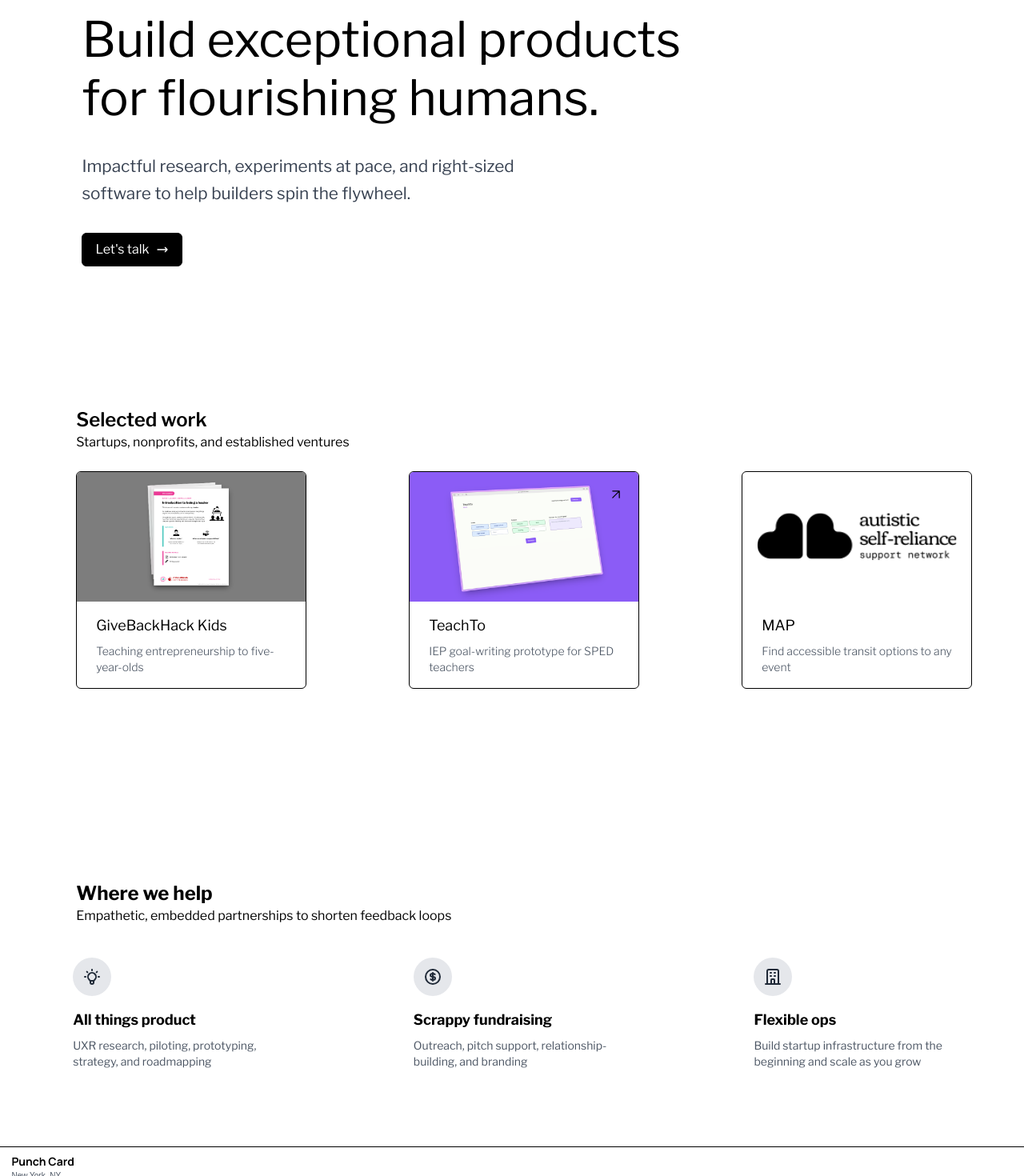
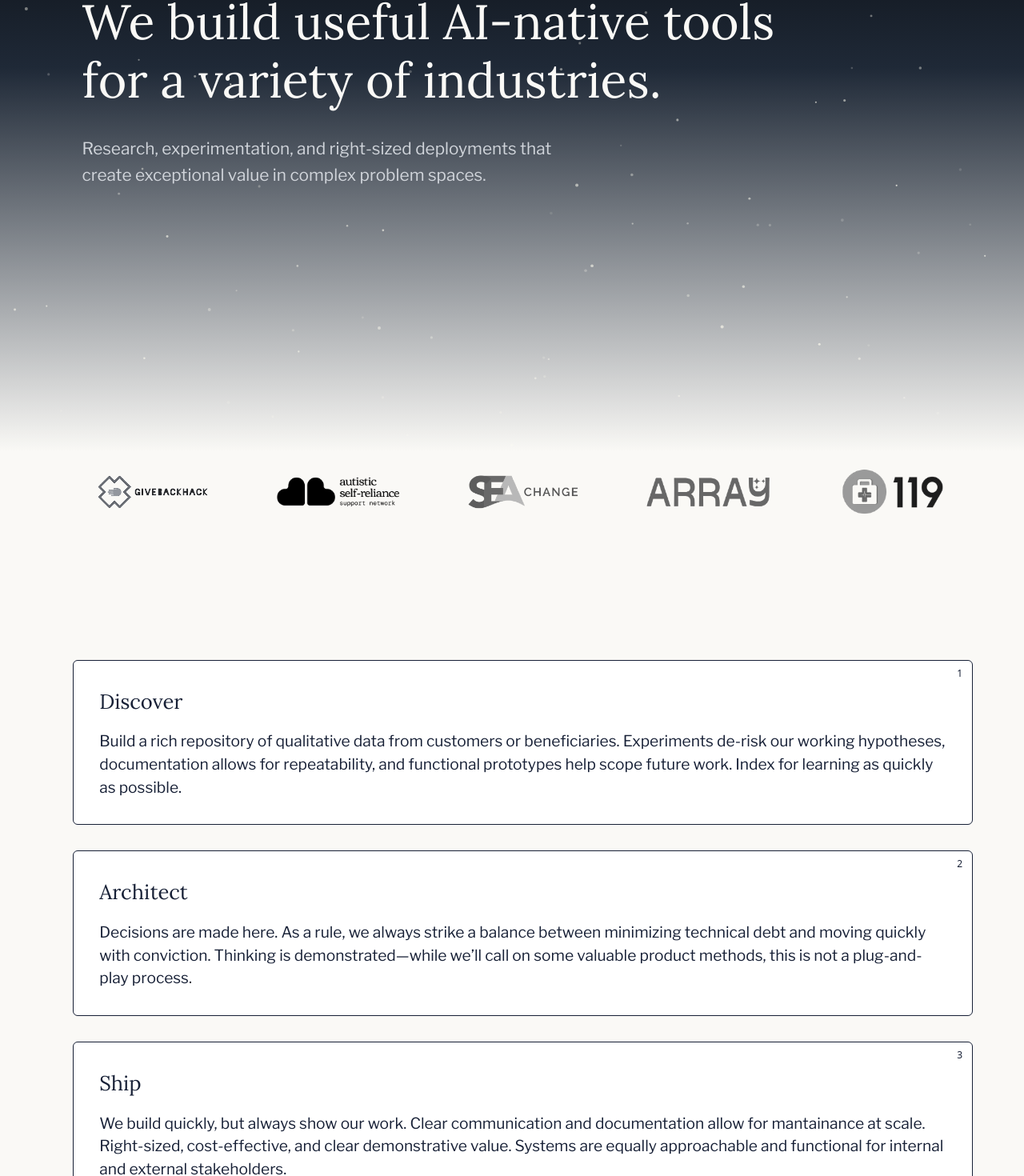
Before and after one commit to owen-myers/teach-to-site-v2, a Next.js app: page / in a window 1280 px wide. Shown: the part 235-1705 px from the top of the page at 80% size. Built offline with nearby package versions, Linux system fonts and the light colour scheme; a web font is replaced by a local one.

Commit message:
finishing changes for UI update V2.0

```diff
--- /dev/null
+++ b/app/components/BackgroundPattern.tsx
@@ -0,0 +1,47 @@
+interface BackgroundPatternProps {
+  className?: string;
+}
+
+const BackgroundPattern = ({ className = "" }: BackgroundPatternProps) => {
+  // Create an array of 100 random positions
+  const dots = Array.from({ length: 100 }, () => ({
+    x: Math.random() * 100,
+    y: Math.random() * 100,
+    size: Math.random() * 1 + 1, // Random size between 1 and 2
+    opacity: Math.random() * 0.5 + 0.5, // Random opacity between 0.5 and 1.0
+    duration: Math.random() * 2 + 2, // 2s to 4s
+    delay: Math.random() * 4 // 0s to 4s
+  }));
+
+  return (
+    <div className={`absolute inset-0 w-full h-screen min-h-[600px] bg-gradient-to-b from-black via-gray-800 via-40% to-transparent ${className}`}>
+      <style>{`
+        @keyframes glimmer {
+          0%, 100% { opacity: 0.2; }
+          50% { opacity: 0.8; }
+        }
+      `}</style>
+      <svg className="w-full h-full" xmlns="http://www.w3.org/2000/svg">
+        <defs>
+          <pattern id="pattern" width="100%" height="100%" patternUnits="userSpaceOnUse" patternContentUnits="userSpaceOnUse">
+            {dots.map((dot, index) => (
+              <circle
+                key={index}
+                cx={`${dot.x}%`}
+                cy={`${dot.y}%`}
+                r={dot.size}
+                fill={`rgba(255, 253, 240, ${dot.opacity})`}
+                style={{
+                  animation: `glimmer ${dot.duration}s ease-in-out ${dot.delay}s infinite`,
+                }}
+              />
+            ))}
+          </pattern>
+        </defs>
+        <rect width="100%" height="100%" fill="url(#pattern)" />
+      </svg>
+    </div>
+  );
+};
+
+export default BackgroundPattern;
--- /dev/null
+++ b/app/components/ServicesCard.tsx
@@ -0,0 +1,19 @@
+export default function ServiceCard({title, description, number}: {title: string, description: string, number?: number}) {
+    return (
+        <div className="flex border border-navy bg-white rounded-md pt-8 pb-8 px-8 relative">
+            {number !== undefined && (
+                <span className="absolute top-2 right-3 text-xs select-none text-navy">
+                    {number}
+                </span>
+            )}
+            <div className="flex flex-col">
+                <h3 className="font-lora font-light text-[clamp(1.2rem,2vw,1.9rem)] pb-4 text-navy">
+                    {title}
+                </h3>
+                <p className="font-libre text-[clamp(0.9rem,1.5vw,1.2rem)] text-navy">
+                    {description}
+                </p>
+            </div>
+        </div>
+    )
+}
--- a/app/footer.tsx
+++ b/app/footer.tsx
@@ -1,19 +1,18 @@
 import Link from 'next/link';
-
 export default function Footer() {
   return (
-    <footer className="w-full border-t border-black">
+    <footer className="w-full border-t border-navy">
       <div className="flex justify-center">
         <div className="w-[99%]">
           <div className="pb-2 pt-2">
-            <h2 className="font-manrope font-bold text-sm pl-2">Punch Card</h2>
-            <p className="font-rethink text-[10px] text-gray-600 mb-12 pl-2">New York, NY</p>
+            <h2 className="font-manrope font-bold text-sm pl-2 text-navy">Punch Card</h2>
+            <p className="font-libre text-[10px] mb-[clamp(1.2rem,20vh,8rem)] pl-2 text-navy">New York, NY</p>
             <div className="flex justify-between items-center pl-2">
               <div>
-                <Link className="font-rethink text-xs text-gray-600 underline" href="mailto:owen@punchcardproduct.com">Get in touch</Link>
+                <Link className="font-libre text-xs underline text-gray-700" href="mailto:owen@punchcardproduct.com">Get in touch</Link>
               </div>
               <div className="pr-2">
-                <p className="font-rethink text-[10px] text-gray-600">© {new Date().getFullYear()} Let Teachers Teach LLC</p>
+                <p className="font-libre text-[10px] text-gray-700">© {new Date().getFullYear()} Let Teachers Teach LLC</p>
               </div>
             </div>
           </div>
--- a/app/globals.css
+++ b/app/globals.css
@@ -1,5 +1,5 @@
 @import url('https://fonts.googleapis.com/css2?family=Manrope:wght@200..800&family=Rethink+Sans:ital,wght@0,400..800;1,400..800&display=swap');
-@import url('https://fonts.googleapis.com/css2?family=Libre+Franklin:ital,wght@0,100..900;1,100..900&display=swap');
+@import url('https://fonts.googleapis.com/css2?family=Libre+Franklin:ital,wght@0,100..900;1,100..900&family=Lora:ital,wght@0,400..700;1,400..700&display=swap');
 
 
 @tailwind base;
@@ -14,7 +14,8 @@
 }
 
 body {
-    background-color: #FFFFFF;
+    background-color: #FAF9F6;
+    color: #2B1409;
 }
 
 .pyramid-container {
@@ -26,3 +27,54 @@ body {
   width: 100%;
   height: auto;
 }
+
+@keyframes wave {
+  0% {
+    clip-path: polygon(0% 0%, 100% 0%, 100% 100%, 0% 100%);
+  }
+  25% {
+    clip-path: polygon(0% 0%, 100% 0%, 100% 100%, 0% 100%);
+  }
+  50% {
+    clip-path: polygon(0% 0%, 100% 0%, 100% 100%, 0% 100%);
+  }
+  75% {
+    clip-path: polygon(0% 0%, 100% 0%, 100% 100%, 0% 100%);
+  }
+  100% {
+    clip-path: polygon(0% 0%, 100% 0%, 100% 100%, 0% 100%);
+  }
+}
+
+.wave-mask {
+  animation: wave 8s ease-in-out infinite;
+  clip-path: polygon(
+    0% 0%,
+    100% 0%,
+    100% 100%,
+    0% 100%,
+    0% 80%,
+    5% 75%,
+    10% 80%,
+    15% 70%,
+    20% 80%,
+    25% 75%,
+    30% 80%,
+    35% 70%,
+    40% 80%,
+    45% 75%,
+    50% 80%,
+    55% 70%,
+    60% 80%,
+    65% 75%,
+    70% 80%,
+    75% 70%,
+    80% 80%,
+    85% 75%,
+    90% 80%,
+    95% 70%,
+    100% 80%,
+    100% 100%,
+    0% 100%
+  );
+}
--- a/app/layout.tsx
+++ b/app/layout.tsx
@@ -1,8 +1,6 @@
-import Image from "next/image";
-import TeachToScribble from "../public/TeachTo_Scribble_Transparent.png";
-import Nav from "./nav";
 import Footer from "./footer";
 import "./globals.css";
+import Nav from "./nav";
 import { Metadata } from "next";
 import { Analytics } from "@vercel/analytics/react"
 
@@ -105,8 +103,8 @@ export default function RootLayout({
   return (
     <html lang="en" className="h-full">
       <body className="min-h-screen flex flex-col">
-        <Nav />
         <main className="flex-grow">
+          <Nav />
           {children}
           <Analytics />
         </main>
--- a/app/nav.tsx
+++ b/app/nav.tsx
@@ -1,22 +1,6 @@
-"use client";
-
-import Link from "next/link";
-import PunchCardLogo from "../public/Trans_PunchCard_Logo.png";
-import Image from "next/image";
 
 export default function Nav() {
     return (
-        <div className="flex justify-center w-full p-[clamp(2rem,4vw,4rem)]">
-            <nav className="font-manrope font-bold flex items-center justify-center md:justify-start w-full">
-                <div className="flex items-center">
-                    <Link href="/">
-                        <Image src={PunchCardLogo} alt="Logo of a card with holes in it like a punch card." width={50} height={50} />
-                    </Link>
-                    <Link href="/">
-                        <div className="text-xl">Punch Card</div>
-                    </Link>
-                </div>
-            </nav>
-        </div>
+        <div></div>
     );
 };
--- a/app/page.tsx
+++ b/app/page.tsx
@@ -11,7 +11,12 @@ import GBHKidsMockup from "../public/GBH_Kids_MockUp_Header.png";
 import ASRLogo from "../public/ASR_Logo_Sized.svg";
 import GBHLogo from "../public/GBH_Logo_Sized.svg";
 import SEACLogo from "../public/SEAC_Logo_Sized.svg";
+import ArrayLogo from "../public/Array_Logo_Sized.svg";
+import OneOneNineLogo from "../public/119_Logo_Sized.svg"
 import Image from 'next/image';
+import BackgroundPattern from './components/BackgroundPattern';
+import ServiceCard from './components/ServicesCard';
+const logoStyle = "w-[40vw] max-w-[200px] min-w-[100px] md:w-[180px] lg:w-[220px] h-auto"
 
 export default function Home() {
   useEffect(() => {
@@ -24,141 +29,38 @@ export default function Home() {
 
   return (
     <div className="w-full relative">
-      <div className="flex w-full justify-center">
+      <div className="flex w-full justify-center relative">
           <div className="flex flex-col max-w-[1200px] w-full">
+            <BackgroundPattern/>
               <div className="flex flex-col pl-[clamp(2rem,4vw,4rem)] pr-6 items-center">
-            <div className="w-[98%]">
-              <div data-aos="fade-up" className="lg:w-[750px]">
-                <h1 className="font-libre text-[clamp(2.3rem,6vw,3.8rem)] mb-[clamp(1.2rem,4vh,3rem)] mt-[clamp(5rem,12vh,12rem)] leading-[1.2]">
-                  Build exceptional products for flourishing humans.
+                  <div className="w-[98%] relative h-screen">
+                    <div data-aos="fade-up" className="lg:w-[900px]">
+                      <h2 className="font-manrope font-bold text-[clamp(1rem,2vw,1.4rem)] mb-[clamp(1.2rem,4vh,3rem)] mt-[clamp(5rem,12vh,12rem)] text-cream">Punch Card</h2>
+                      <h1 className="font-lora text-[clamp(2.3rem,6vw,3.8rem)] mb-[clamp(1.2rem,4vh,3rem)] mt-[clamp(5rem,12vh,12rem)] leading-[1.2] text-cream">
+                          We build useful AI-native tools for a variety of industries.
                       </h1>
                     </div>
-              <div data-aos="fade-up" data-aos-delay="200" className="lg:w-[600px]">
-                <p className="font-libre text-gray-700 text-[clamp(0.9rem,2vw,1.3rem)] mb-8 leading-relaxed">
-                  Impactful research, experiments at pace, and right-sized software to help builders spin the flywheel.
+                    <div data-aos="fade-up" data-aos-delay="200" className="md:w-[600px]">
+                      <p className="font-libre text-gray-300 text-[clamp(0.9rem,2vw,1.3rem)] mb-8 leading-relaxed">
+                        Research, experimentation, and right-sized deployments that create exceptional value in complex problem spaces.
                       </p>
                     </div>
-              <div data-aos="fade-up" data-aos-delay="200">
-                {/* talk to us button */}
-                <div className="mb-44">
-                  <Link href="https://calendly.com/owen-iukaimpact/30min">
-                    <button className="group relative inline-flex items-center justify-center px-4 py-2 font-libre text-md
-                      overflow-hidden border border-black rounded-md bg-black text-white
-                      transition-all duration-400 ease-in-out
-                      hover:bg-transparent hover:text-black
-                      focus:outline-none focus:ring-2 focus:ring-black focus:ring-offset-2">
-                      <span className="relative flex items-center">
-                        Let's talk
-                        <svg
-                          className="ml-2 w-4 h-4 transition-transform duration-300 ease-out transform group-hover:translate-x-1"
-                          fill="none"
-                          stroke="currentColor"
-                          viewBox="0 0 24 24">
-                          <path strokeLinecap="round" strokeLinejoin="round" strokeWidth="2" d="M17 8l4 4m0 0l-4 4m4-4H3"/>
-                        </svg>
-                      </span>
-                    </button>
-                  </Link>
-                  {/* trusted by */}
-                  {/* <div className="mt-12" data-aos="fade-up" data-aos-delay="300">
-                    <p className="font-libre text-xs mb-3">Trusted by</p>
-                    <div className="flex flex-wrap items-center gap-2 justify-center">
-                      <div className="h-6">
-                        <Image src={GBHLogo} alt="GiveBackHack" width={200} height={80} />
                   </div>
-                      <div className="h-6">
-                        <Image src={ASRLogo} alt="ASR" width={200} height={80} />
-                      </div>
-                      <div className="h-6">
-                        <Image src={SEACLogo} alt="SEAC" width={200} height={80} />
+                {/* Logo Section */}
+                <div className="flex flex-col w-full mb-[clamp(1.2rem,20vh,12rem)]">
+                  <div className="flex flex-col items-center justify-center space-y-4 md:flex-row md:space-y-0 md:space-x-8">
+                    <Image src={GBHLogo} alt="GiveBackHack" width={220} height={80} className={logoStyle}/>
+                    <Image src={ASRLogo} alt="ASR" width={220} height={80} className={logoStyle} />
+                    <Image src={SEACLogo} alt="SEAC" width={220} height={80} className={logoStyle} />
+                    <Image src={ArrayLogo} alt="Array" width={200} height={70} className={logoStyle} />
+                    <Image src={OneOneNineLogo} alt="119" width={200} height={70} className={logoStyle} />
                   </div>
                 </div>
-                  </div> */}
-
-                </div>
-              </div>
-            </div>
-          </div>
-
-          {/* selected work */}
-          <div className="pl-[clamp(2rem,4vw,4rem)] mb-44" data-aos="fade-up" data-aos-delay="800">
-            <div className="flex flex-col justify-center md:justify-start">
-              <h2 className="font-libre font-semibold text-2xl md:pl-1">Selected work</h2>
-              <p className="font-libre text-md mb-6 md:pl-1">Startups, nonprofits, and established ventures</p>
-            </div>
-            <div>
-              <div className="flex flex-col md:flex-row justify-start pl-1 md:space-x-[8rem]">
-                <Link href="/work/givebackkids">
-                  <Card
-                    title="GiveBackHack Kids"
-                    subtitle="Teaching entrepreneurship to five-year-olds"
-                    showArrow={false}
-                    image={GBHKidsMockup}
-                    altText="Picture of a GiveBackHack Kids lesson"
-                  />
-                </Link>
-                <br />
-                <Link href="https://www.teach-to.com" target="_blank" rel="noopener noreferrer">
-                  <Card
-                    title="TeachTo"
-                    subtitle="IEP goal-writing prototype for SPED teachers"
-                    showArrow={true}
-                    image={TeachToMockup}
-                    altText="Picture of the TeachTo product screen"
-                  />
-                </Link>
-                <br />
-                <Link href="/work/map">
-                  <Card
-                    title="MAP"
-                    subtitle="Find accessible transit options to any event"
-                    showArrow={false}
-                    image={ASRLogo}
-                    altText="Picture of the ASR logo"
-                  />
-                </Link>
-              </div>
-            </div>
-          </div>
-
-          <div className="pl-[clamp(2rem,4vw,4rem)] mb-24 mt-16">
-            <div data-aos="fade-up" data-aos-delay="200">
-              <h2 className="font-libre font-bold text-2xl text-start md:pl-1">Where we help</h2>
-              <p className="font-libre text-md mb-10 md:pl-1">Empathetic, embedded partnerships to shorten feedback loops</p>
-              <div>
-                <div className="grid grid-cols-1 md:grid-cols-3 gap-32">
-                  {/* product and lightbulb */}
-                  <div className="w-[280px]">
-                    <div className="w-12 h-12 bg-gray-200 rounded-full flex items-center justify-center mb-4">
-                      <svg className="w-6 h-6 text-gray-800" fill="none" stroke="currentColor" viewBox="0 0 24 24" xmlns="http://www.w3.org/2000/svg">
-                        <path strokeLinecap="round" strokeLinejoin="round" strokeWidth="2" d="M9.663 17h4.673M12 3v1m6.364 1.636l-.707.707M21 12h-1M4 12H3m3.343-5.657l-.707-.707m2.828 9.9a5 5 0 117.072 0l-.548.547A3.374 3.374 0 0014 18.469V19a2 2 0 11-4 0v-.531c0-.895-.356-1.754-.988-2.386l-.548-.547z"></path>
-                      </svg>
-                    </div>
-                    <h3 className="font-libre font-bold text-lg mb-2">All things product</h3>
-                    <p className="font-libre text-sm text-gray-600">UXR research, piloting, prototyping, strategy, and roadmapping</p>
-                  </div>
-                  {/* fundraising and money */}
-                  <div className="w-[280px]">
-                    <div className="w-12 h-12 bg-gray-200 rounded-full flex items-center justify-center mb-4">
-                      <svg className="w-6 h-6 text-gray-800" fill="none" stroke="currentColor" viewBox="0 0 24 24" xmlns="http://www.w3.org/2000/svg">
-                        <path strokeLinecap="round" strokeLinejoin="round" strokeWidth="2" d="M12 8c-1.657 0-3 .895-3 2s1.343 2 3 2 3 .895 3 2-1.343 2-3 2m0-8c1.11 0 2.08.402 2.599 1M12 8V7m0 1v8m0 0v1m0-1c-1.11 0-2.08-.402-2.599-1M21 12a9 9 0 11-18 0 9 9 0 0118 0z"></path>
-                      </svg>
-                    </div>
-                    <h3 className="font-libre font-bold text-lg mb-2">Scrappy fundraising</h3>
-                    <p className="font-libre text-sm text-gray-600">Outreach, pitch support, relationship-building, and branding</p>
-                  </div>
-                  {/* ops and building */}
-                  <div className="w-[300px]">
-                    <div className="w-12 h-12 bg-gray-200 rounded-full flex items-center justify-center mb-4">
-                      <svg className="w-6 h-6 text-gray-800" fill="none" stroke="currentColor" viewBox="0 0 24 24" xmlns="http://www.w3.org/2000/svg">
-                        <path strokeLinecap="round" strokeLinejoin="round" strokeWidth="2" d="M19 21V5a2 2 0 00-2-2H7a2 2 0 00-2 2v16m14 0h2m-2 0h-5m-9 0H3m2 0h5M9 7h1m-1 4h1m4-4h1m-1 4h1m-5 10v-5a1 1 0 011-1h2a1 1 0 011 1v5m-4 0h4"></path>
-                      </svg>
-                    </div>
-                    <h3 className="font-libre font-bold text-lg mb-2">Flexible ops</h3>
-                    <p className="font-libre text-sm text-gray-600">Build startup infrastructure from the beginning and scale as you grow</p>
-                  </div>
-                </div>
-              </div>
+                {/* Services Section */}
+                <div className="flex flex-col gap-8 mb-[clamp(1.2rem,20vh,12rem)]">
+                <ServiceCard number={1} title="Discover" description="Build a rich repository of qualitative data from customers or beneficiaries. Experiments de-risk our working hypotheses, documentation allows for repeatability, and functional prototypes help scope future work. Index for learning as quickly as possible." />
+                  <ServiceCard number={2} title="Architect" description="Decisions are made here. As a rule, we always strike a balance between minimizing technical debt and moving quickly with conviction. Thinking is demonstrated—while we’ll call on some valuable product methods, this is not a plug-and-play process." />
+                  <ServiceCard number={3} title="Ship" description="We build quickly, but always show our work. Clear communication and documentation allow for mantainance at scale. Right-sized, cost-effective, and clear demonstrative value. Systems are equally approachable and functional for internal and external stakeholders." />
                 </div>
               </div>
           </div>
--- a/tailwind.config.ts
+++ b/tailwind.config.ts
@@ -13,10 +13,17 @@ const config: Config = {
         "gradient-conic":
           "conic-gradient(from 180deg at 50% 50%, var(--tw-gradient-stops))",
       },
+      colors: {
+        "brown": "#2B1409",
+        "cream": "#FAF9F6",
+        "light-brown": "#4F3612",
+        "navy": "#172036",
+      },
       fontFamily: {
         rethink: ["Rethink Sans", "sans-serif"],
         manrope: ["Manrope", "sans-serif"],
         libre: ["Libre Franklin", "sans-serif"],
+        lora: ["Lora", "serif"],
       },
       animation: {
         float: 'float 6s ease-in-out infinite',
```
Also changed, not shown: public/119_Logo_Sized.svg (added), public/Array_Logo_Sized.svg (added). Lines whose indentation alone changed are shown as unchanged.
